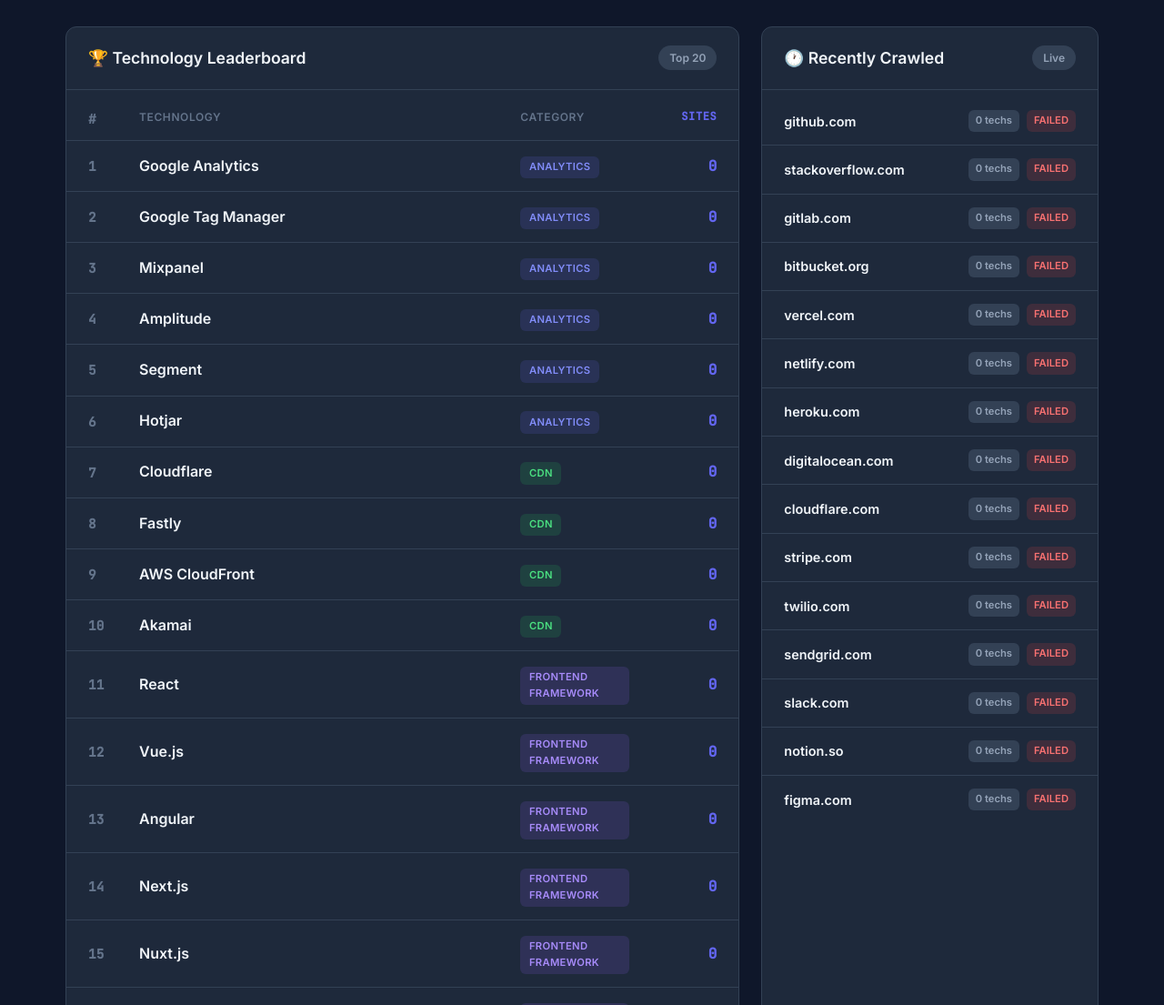
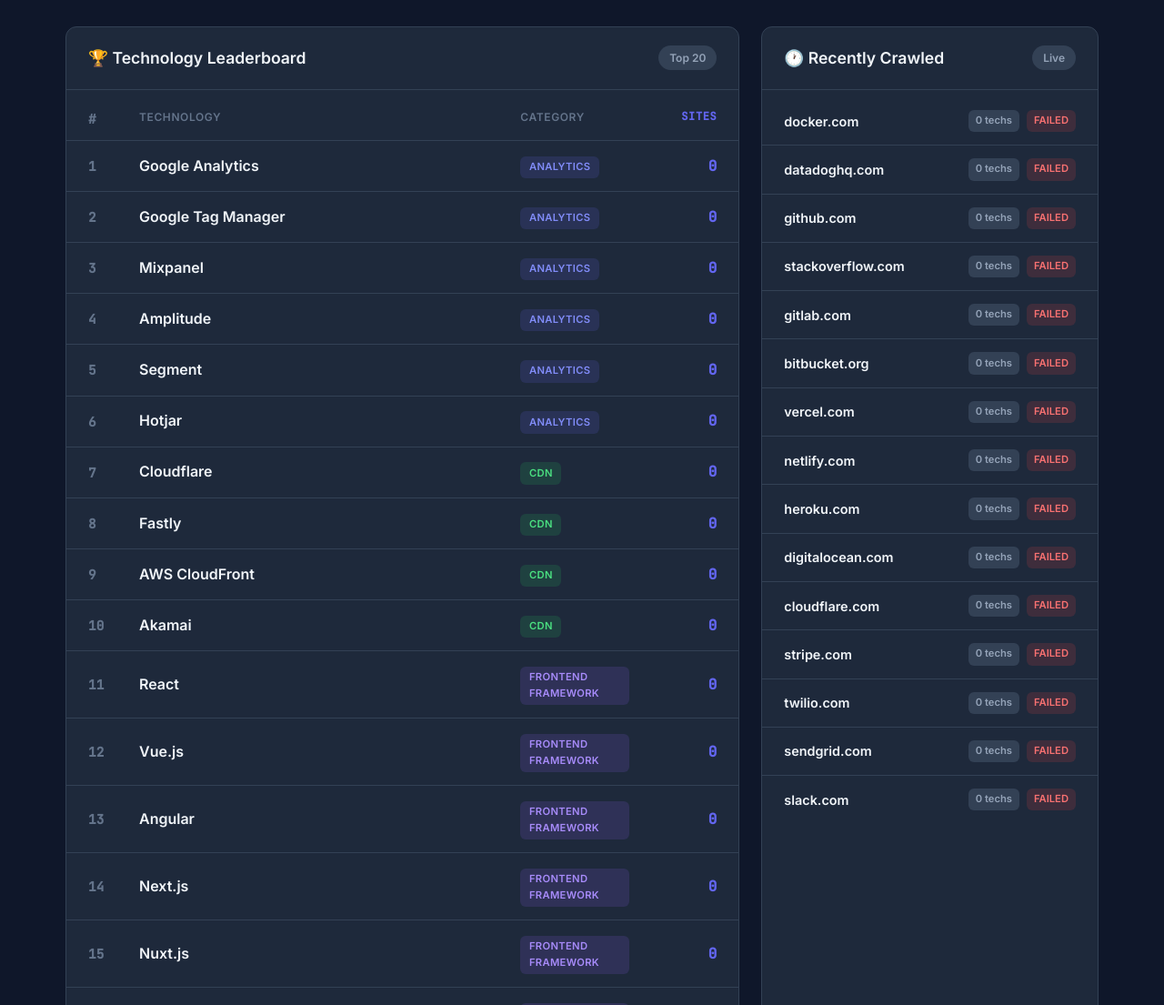
Before and after one commit to muhammadmahadazher/TechStack-Scout, a plain HTML site: page index.html in a window 1280 px wide. Shown: the part 551-1656 px from the top of the page at 91% size. Drawn offline with Linux system fonts and the light colour scheme.

Commit message:
deploy: 1e3c4251d2f47b1fa9aff4f9170148db0587b71e

```diff
--- a/index.html
+++ b/index.html
@@ -383,6 +383,28 @@
         </div>
         <div class="recent-list">
 
+            <a href="domain/22.html" class="recent-item">
+                <div class="recent-domain">
+                    <span class="domain-name">docker.com</span>
+
+                </div>
+                <div class="recent-meta">
+                    <span class="tech-badge">0 techs</span>
+                    <span class="status-badge status-failed">failed</span>
+                </div>
+            </a>
+
+            <a href="domain/25.html" class="recent-item">
+                <div class="recent-domain">
+                    <span class="domain-name">datadoghq.com</span>
+
+                </div>
+                <div class="recent-meta">
+                    <span class="tech-badge">0 techs</span>
+                    <span class="status-badge status-failed">failed</span>
+                </div>
+            </a>
+
             <a href="domain/1.html" class="recent-item">
                 <div class="recent-domain">
                     <span class="domain-name">github.com</span>
@@ -526,28 +548,6 @@
                 </div>
             </a>
 
-            <a href="domain/14.html" class="recent-item">
-                <div class="recent-domain">
-                    <span class="domain-name">notion.so</span>
-
-                </div>
-                <div class="recent-meta">
-                    <span class="tech-badge">0 techs</span>
-                    <span class="status-badge status-failed">failed</span>
-                </div>
-            </a>
-
-            <a href="domain/15.html" class="recent-item">
-                <div class="recent-domain">
-                    <span class="domain-name">figma.com</span>
-
-                </div>
-                <div class="recent-meta">
-                    <span class="tech-badge">0 techs</span>
-                    <span class="status-badge status-failed">failed</span>
-                </div>
-            </a>
-
         </div>
     </div>
 </div>
```
